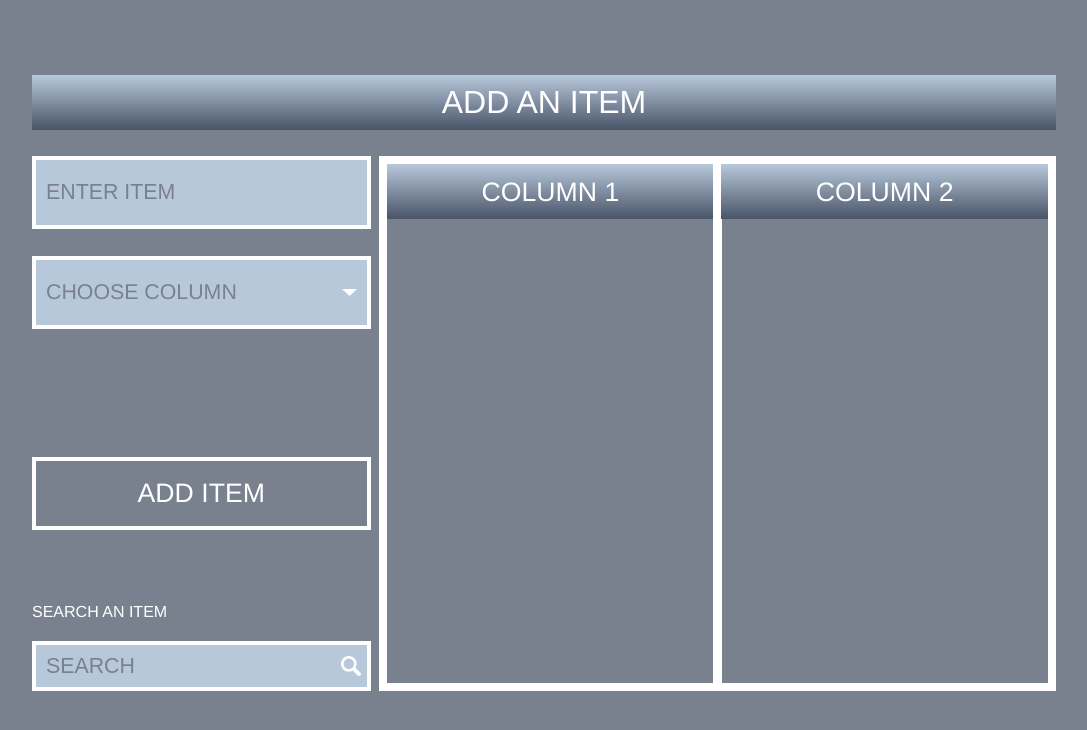
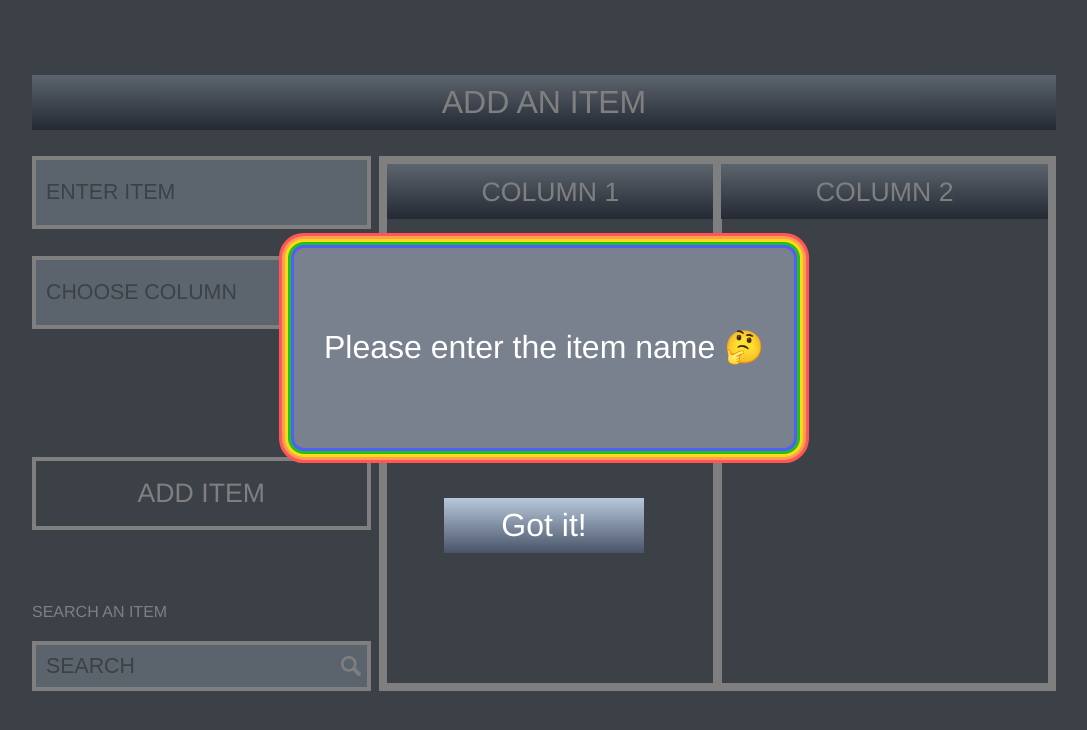
Before and after one commit to Evelyn-ZYW/FE-Assessment-F8TCH, a React app: page / in a window 1280 px wide. Both pictures are taken after a click on the element "ADD ITEM". Shown: the part 329-1059 px from the top of the page, without its empty margins (96-1183 px from the left). Built offline with nearby package versions, Linux system fonts and the light colour scheme.

Commit message:
fixed some bugs when adding items

```diff
--- a/src/App.js
+++ b/src/App.js
@@ -1,4 +1,4 @@
-import React, { useState } from "react";
+import React, { useEffect, useState } from "react";
 import styled from "styled-components";
 
 import ButtonGradient from "./comps/Button/ButtonGradient";
@@ -9,6 +9,7 @@ import ButtonOutline from "./comps/Button/ButtonOutline";
 import Search from "./comps/Search";
 import Item from "./comps/Item";
 
+//styled-components
 const Content = styled.div`
   margin: 10%;
 
@@ -17,6 +18,7 @@ const Content = styled.div`
     max-width: 100%;
   }
 `;
+
 const Intro = styled.div`
   margin-bottom: 2cm;
 `;
@@ -77,11 +79,59 @@ const Right = styled.div`
     margin-right: -8.49px;
   }
 `;
+const Overlay = styled.div`
+  position: fixed;
+  display: ${(props) => (props.displayOverlay ? "flex" : "none")};
+  flex-direction: column;
+  align-items: center;
+  justify-content: center;
+  width: 100vw;
+  height: 100vh;
+  top: 0;
+  left: 0;
+  right: 0;
+  bottom: 0;
+  background-color: rgba(0, 0, 0, 0.5);
+  z-index: 1;
+`;
+const Popup = styled.div`
+  color: #fff;
+  background-color: #79818f;
+  min-width: 500px;
+  max-width: 500px;
+  min-height: 200px;
+  max-height: 200px;
+  border-radius: 10px;
+  box-shadow: rgb(85, 91, 255) 0px 0px 0px 3px, rgb(31, 193, 27) 0px 0px 0px 6px,
+    rgb(255, 217, 19) 0px 0px 0px 9px, rgb(255, 156, 85) 0px 0px 0px 12px,
+    rgb(255, 85, 85) 0px 0px 0px 15px;
+  display: flex;
+  align-items: center;
+  justify-content: center;
+`;
+const Button = styled.div`
+  margin-top: 50px;
+  min-width: 200px;
+`;
+
+// //localStorage
+// const useStateWithLocalStorage = (localStorageKey) => {
+//   const [value, setValue] = useState(
+//     localStorage.getItem(localStorageKey) || ""
+//   );
+
+//   React.useEffect(() => {
+//     localStorage.setItem(localStorageKey, value);
+//   }, [value]);
+
+//   return [value, setValue];
+// };
 
 export function App() {
   const columnName = ["COLUMN 1", "COLUMN 2"];
 
   //the value entered in the input
+  // const [input, setInput] = useStateWithLocalStorage("myValueInLocalStorage");
   const [input, setInput] = useState("");
 
   //the column that is being selected
@@ -96,14 +146,35 @@ export function App() {
   const [inputArrayOne, setInputArrayOne] = useState([]);
   const [inputArrayTwo, setInputArrayTwo] = useState([]);
 
+  //set display for the overlay
+  const [displayOverlay, setDisplayOverlay] = useState(false);
+  const [message, setMessage] = useState("");
+
   //add the item to the selected column
   const handleAddInput = () => {
     console.log("column selected: ", column);
+    if (input && column) {
       if (column === "COLUMN 1") {
         setInputArrayOne((inputArrayOne) => inputArrayOne.concat(input));
+        handleClearInput();
       } else if (column === "COLUMN 2")
         setInputArrayTwo((inputArrayTwo) => inputArrayTwo.concat(input));
+        handleClearInput();
+    } else if (!input) {
+      setDisplayOverlay(true);
+      setMessage("Please enter the item name 🤔");
+    } else if (!column) {
+      setDisplayOverlay(true);
+      setMessage("Please select the column 🤔");
+    }
   };
+  const handleClearInput = () => {
+    setDisplayOverlay(false);
+    setInput("");
+    setColumn("");
+    console.log("Cleared!");
+  };
+
   // console.log("inputArrayOne: ", inputArrayOne, typeof inputArrayOne);
   // console.log("inputArrayTwo: ", inputArrayTwo, typeof inputArrayTwo);
   return (
@@ -121,11 +192,16 @@ export function App() {
         <Left>
           <div>
             <Input
+              value={input}
               onChangeInput={(e) => {
                 setInput(e.target.value);
               }}
             />
-            <Dropdown onColumn={handleColumn} />
+            <Dropdown
+              onColumn={handleColumn}
+              value={column}
+              text={column ? column : "CHOOSE COLUMN"}
+            />
           </div>
           <div>
             <ButtonOutline onAddItem={handleAddInput} />
@@ -145,22 +221,26 @@ export function App() {
           ))} */}
           <div>
             <ItemHeader text="COLUMN 1" />
-            {column === "COLUMN 1"
-              ? inputArrayOne.map((input, index) => (
+            {inputArrayOne.map((input, index) => (
               <Item key={index} text={input} />
-                ))
-              : null}
+            ))}
           </div>
           <div>
             <ItemHeader text="COLUMN 2" />
-            {column === "COLUMN 2"
-              ? inputArrayTwo.map((input, index) => (
+            {inputArrayTwo.map((input, index) => (
               <Item key={index} text={input} />
-                ))
-              : null}
+            ))}
           </div>
         </Right>
       </Panel>
+      <Overlay displayOverlay={displayOverlay}>
+        <Popup>
+          <h4>{message}</h4>
+        </Popup>
+        <Button>
+          <ButtonGradient text="Got it!" onClick={handleClearInput} />
+        </Button>
+      </Overlay>
     </Content>
   );
 }
--- a/src/comps/Button/ButtonGradient/index.js
+++ b/src/comps/Button/ButtonGradient/index.js
@@ -18,9 +18,9 @@ const Container = styled.div`
   justify-content: center;
   cursor: pointer;
 `;
-const ButtonGradient = ({text}) => {
+const ButtonGradient = ({text, onClick}) => {
   return (
-    <Container>
+    <Container onClick={onClick}>
       <h4>{text}</h4>
     </Container>
   )
--- a/src/comps/Dropdown/index.js
+++ b/src/comps/Dropdown/index.js
@@ -60,7 +60,7 @@ const Option = styled.p`
   }
 `;
 
-const Dropdown = ({ onColumn }) => {
+const Dropdown = ({ onColumn, text, value }) => {
   const [expand, setExpand] = useState(false);
 
   const toggleDropdown = () => {
@@ -73,7 +73,7 @@ const Dropdown = ({ onColumn }) => {
   return (
     <Outer>
       <Container onClick={toggleDropdown}>
-        <span>CHOOSE COLUMN</span>
+        <span>{text}</span>
         <img src={arrow} alt="" />
       </Container>
       {expand && (
@@ -86,7 +86,7 @@ const Dropdown = ({ onColumn }) => {
                 toggleDropdown();
               }}
             >
-              <Option>{col}</Option>
+              <Option value={value}>{col}</Option>
             </div>
           ))}
         </Drop>
@@ -96,5 +96,6 @@ const Dropdown = ({ onColumn }) => {
 };
 Dropdown.defaultProps = {
   onColumn: () => {},
+  text: "CHOOSE COLUMN"
 };
 export default Dropdown;
--- a/src/comps/Input/index.js
+++ b/src/comps/Input/index.js
@@ -10,16 +10,16 @@ const Container = styled.input`
   max-width: 100%;
   outline: none;
 `;
-const Input = ({onChangeInput}) => {
+const Input = ({onChangeInput, value}) => {
   // const [item, setItem] = useState("");
   return (
     <Container
       type="text"
       id="item"
+      value={value}
       placeholder="ENTER ITEM"
+      onChange={onChangeInput}
       required
-      // onChange={(e) => setItem(e.target.value)}
-      onChange={onChangeInput}
     ></Container>
   );
 };
```
Also changed, not shown: src/comps/Column/index.js (deleted, +0 -15 lines). Lines whose indentation alone changed are shown as unchanged.
